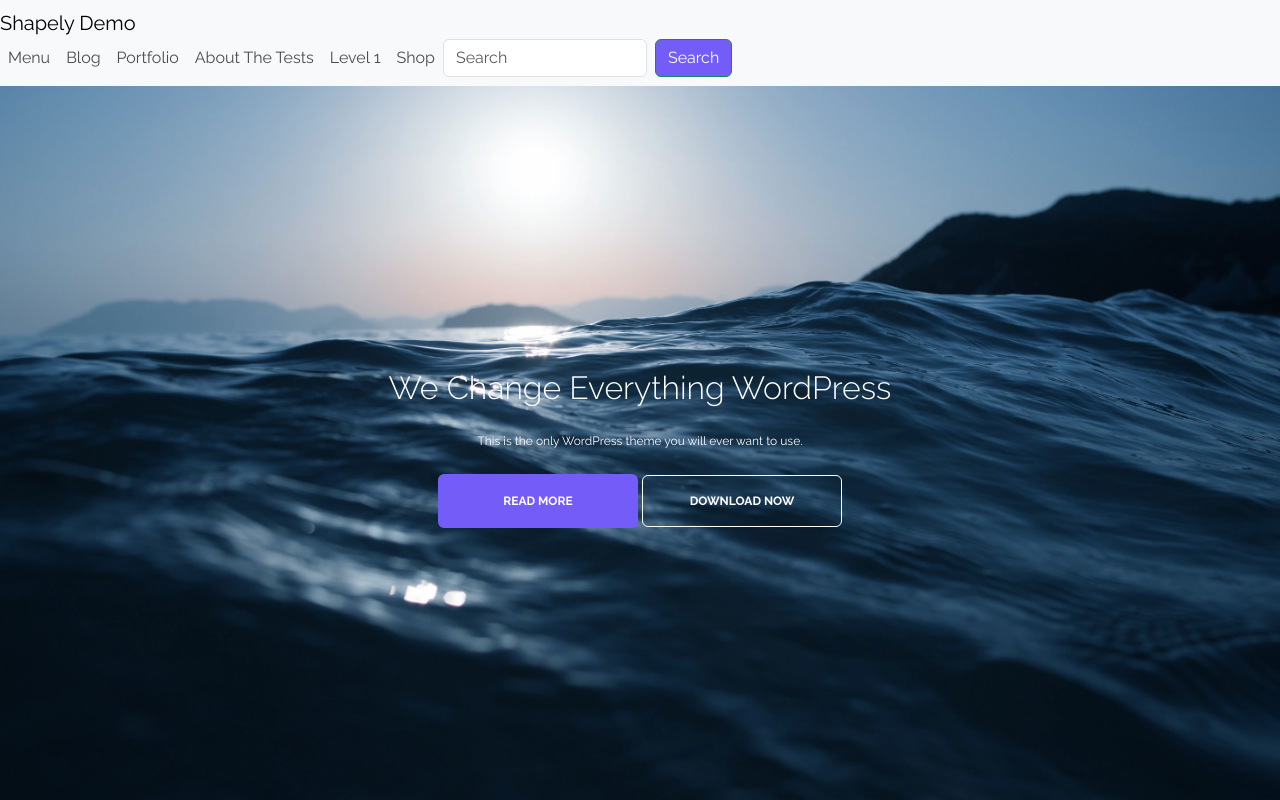
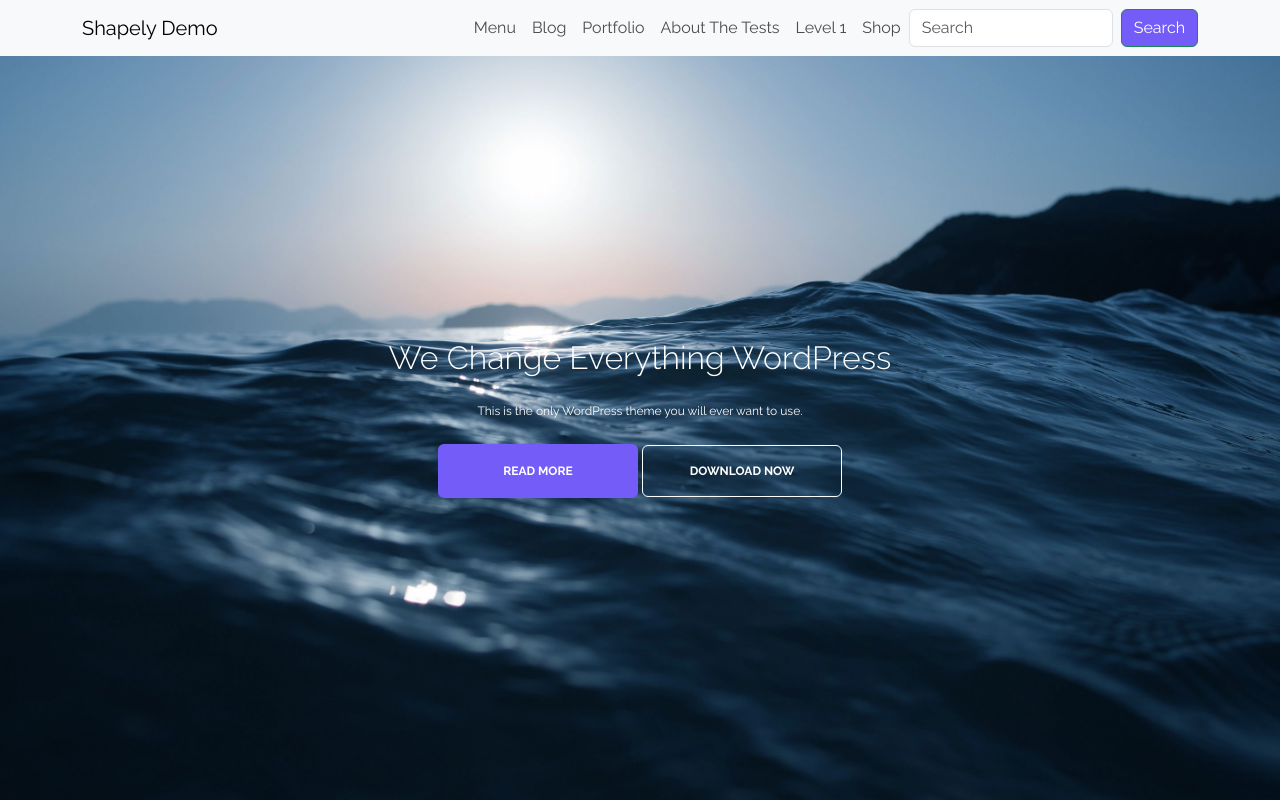
Before and after one commit to NurlanAmanov/Shapely, a plain HTML site: page index.htm in a window 1280 px wide. Shown: the top 800 px of the page. Drawn offline with nearby package versions, Linux system fonts and the light colour scheme.

Commit message:
first commit

```diff
--- a/index.htm
+++ b/index.htm
@@ -16,7 +16,7 @@
       <nav>
 
         <nav class="navbar navbar-expand-md bg-body-tertiary">
-          <div class="containergit init">
+          <div class="container">
             <a class="navbar-brand" href="#">Shapely Demo</a>
             <button class="navbar-toggler" type="button" data-bs-toggle="collapse" data-bs-target="#navbarSupportedContent" aria-controls="navbarSupportedContent" aria-expanded="false" aria-label="Toggle navigation">
               <span class="navbar-toggler-icon"></span>
```
